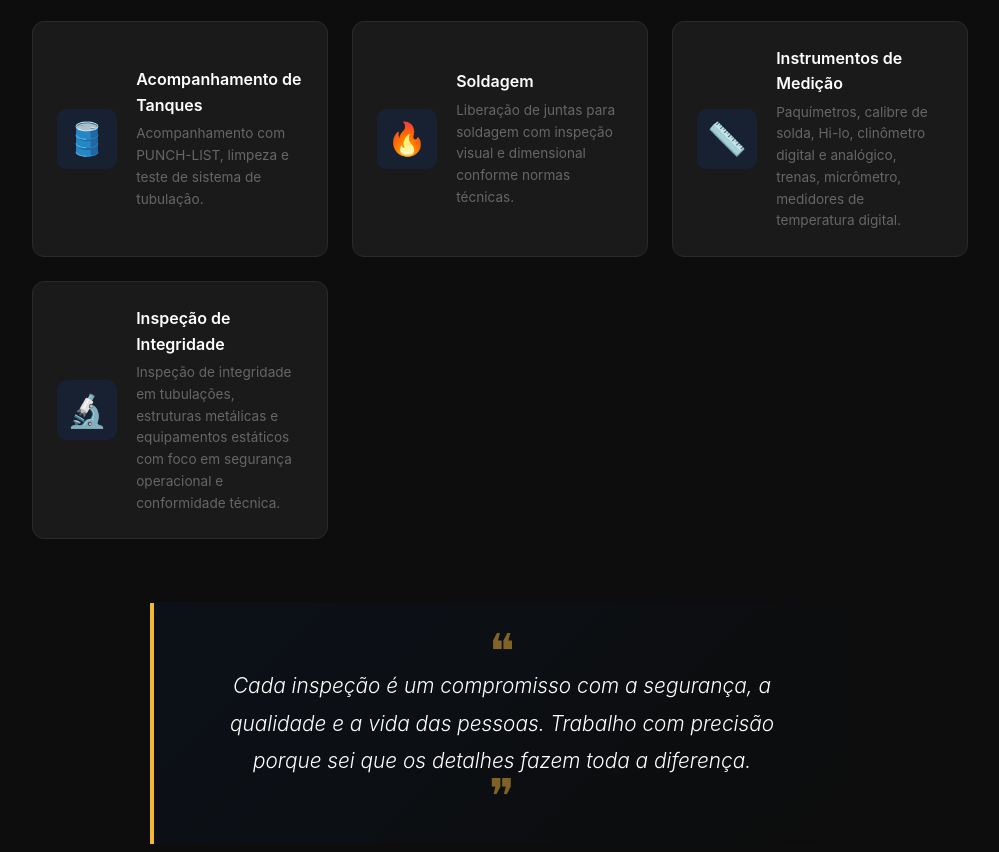
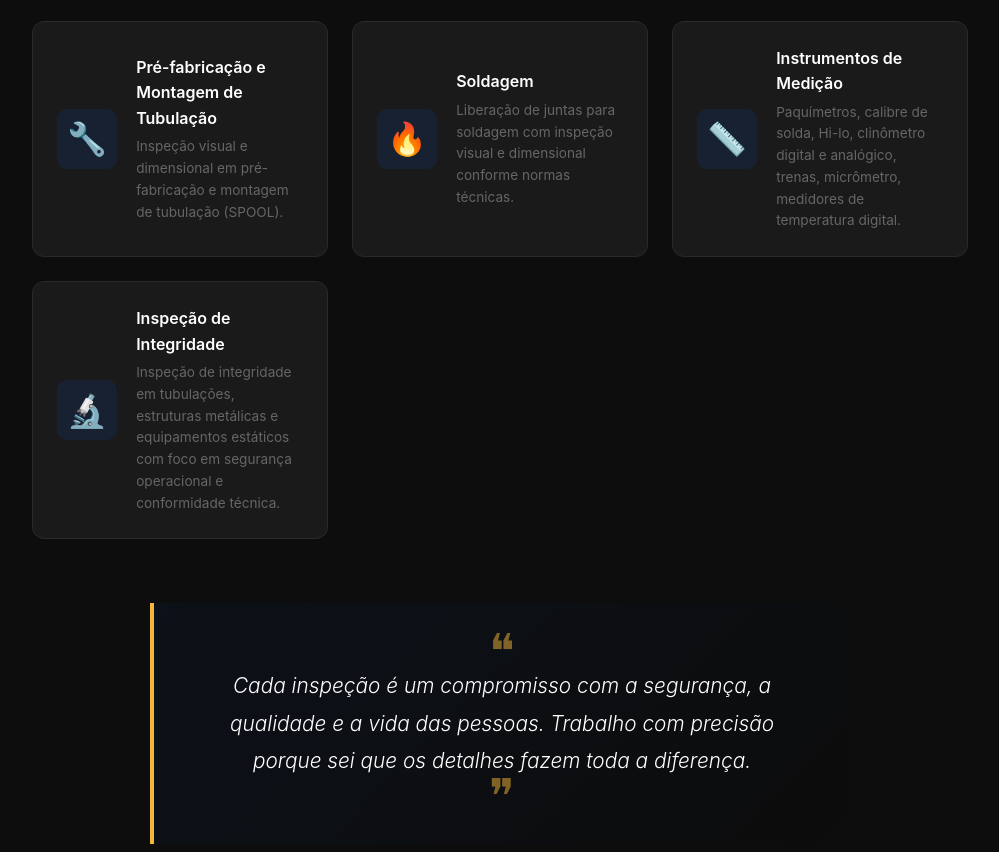
Before and after one commit to ferramentas-nomade/portfolio-everaldo-santos, a plain HTML site: page index.html in a window 1280 px wide. Shown: the part 7910-8762 px from the top of the page, without its empty margins (140-1139 px from the left). Drawn offline with Linux system fonts and the light colour scheme.

Commit message:
mais ajutes no site

```diff
--- a/index.html
+++ b/index.html
@@ -614,11 +614,11 @@
           </div>
 
           <div class="certification-card">
-            <div class="certification-icon">🛢️</div>
+            <div class="certification-icon">🔧</div>
             <div class="certification-content">
-              <span class="certification-name">Acompanhamento de Tanques</span>
-              <span class="certification-org">Acompanhamento com PUNCH-LIST, limpeza e teste de sistema de
-                tubulação.</span>
+              <span class="certification-name">Pré-fabricação e Montagem de Tubulação</span>
+              <span class="certification-org">Inspeção visual e dimensional em pré-fabricação e montagem de tubulação
+                (SPOOL).</span>
             </div>
           </div>
 
```
